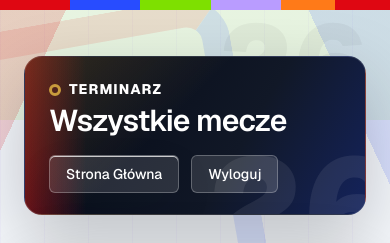
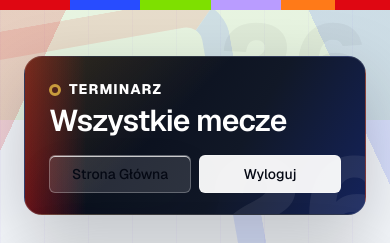
Before and after one commit to dawidirasiak-web/world-cup-2026-predictor, a Next.js app: page /matches in a window 390 px wide. Shown: the top 243 px of the page. Built offline with nearby package versions, Linux system fonts and the light colour scheme; no server answers; the database is empty; sample sign-in values are in the browser's storage.

Commit message:
Improve mobile header actions

```diff
--- a/src/app/globals.css
+++ b/src/app/globals.css
@@ -127,6 +127,35 @@ body {
 .wc-page main > header a.bg-white,
 .wc-page main > header button.bg-white {
   background: rgba(255, 255, 255, 0.12) !important;
+}
+
+@media (max-width: 640px) {
+  .wc-page main > header {
+    align-items: flex-start;
+  }
+
+  .wc-page main > header nav {
+    position: relative;
+    z-index: 1;
+    display: grid;
+    width: 100%;
+    grid-template-columns: repeat(auto-fit, minmax(116px, 1fr));
+    gap: 0.5rem;
+  }
+
+  .wc-page main > header a,
+  .wc-page main > header button {
+    display: inline-flex;
+    width: 100%;
+    justify-content: center;
+    background: rgba(255, 255, 255, 0.94) !important;
+    color: var(--wc-ink) !important;
+  }
+
+  .wc-page main > header a:hover,
+  .wc-page main > header button:hover {
+    background: white !important;
+  }
 }
 
 .wc-page .bg-white {
```
